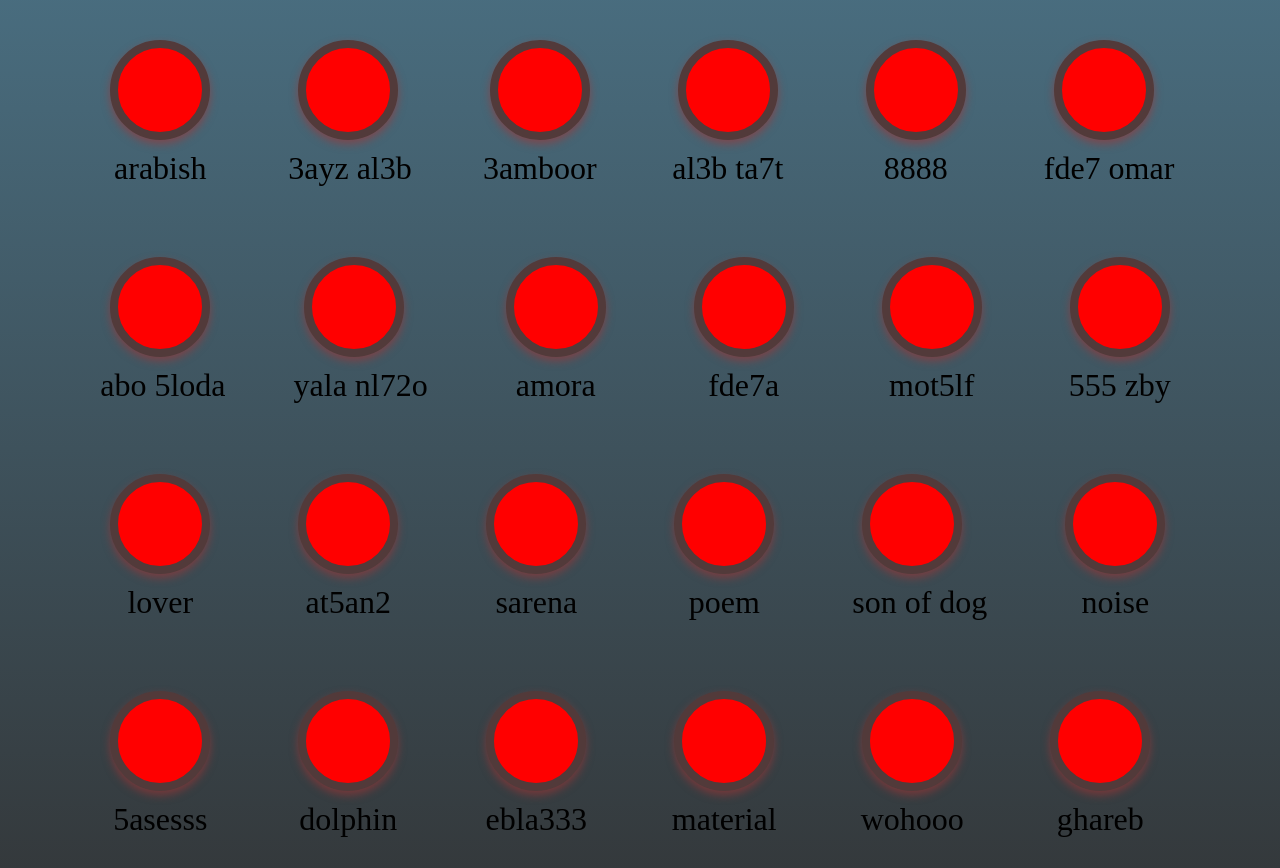
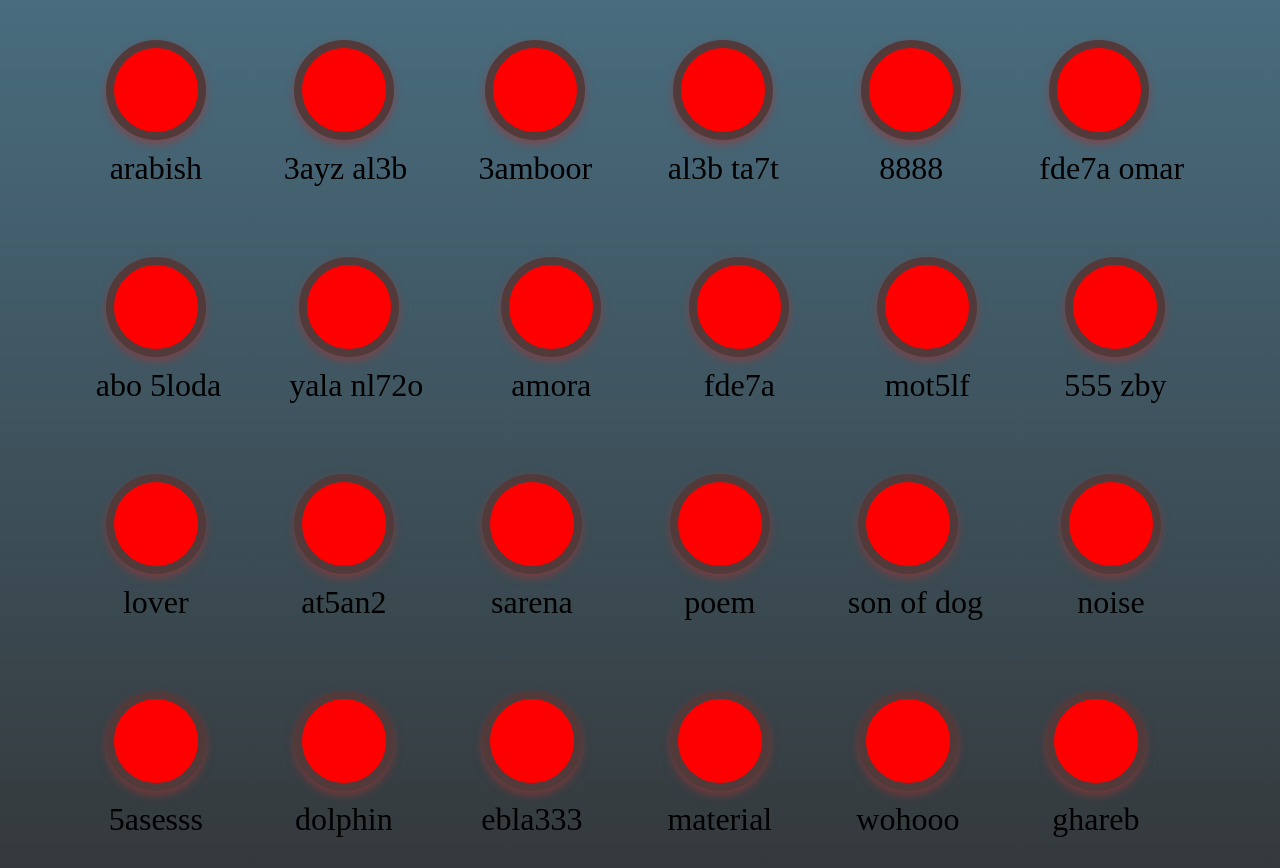
Before and after one commit to melloshadows/test-proj, a plain HTML site: page index.html in a window 1280 px wide. Drawn offline with Linux system fonts and the light colour scheme.

Commit message:
added a missing letter

```diff
--- a/index.html
+++ b/index.html
@@ -144,7 +144,7 @@
         <figure>
             <div class="bt"></div>
             <audio class="sound" src="./aud/fdee7a complete.mp3" type="audio/mpeg"></audio>
-            <figcaption>fde7 omar</figcaption>
+            <figcaption>fde7a omar</figcaption>
         </figure>
 
         <br>
```
